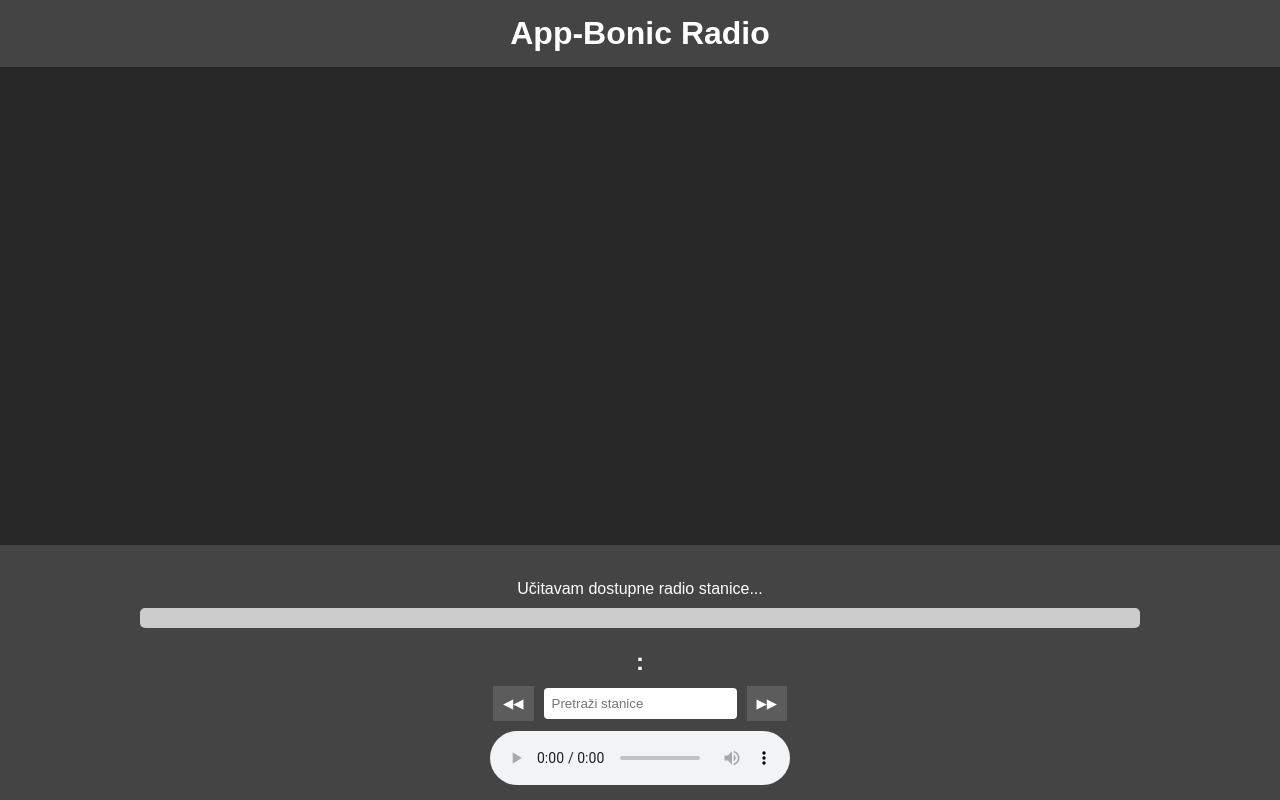
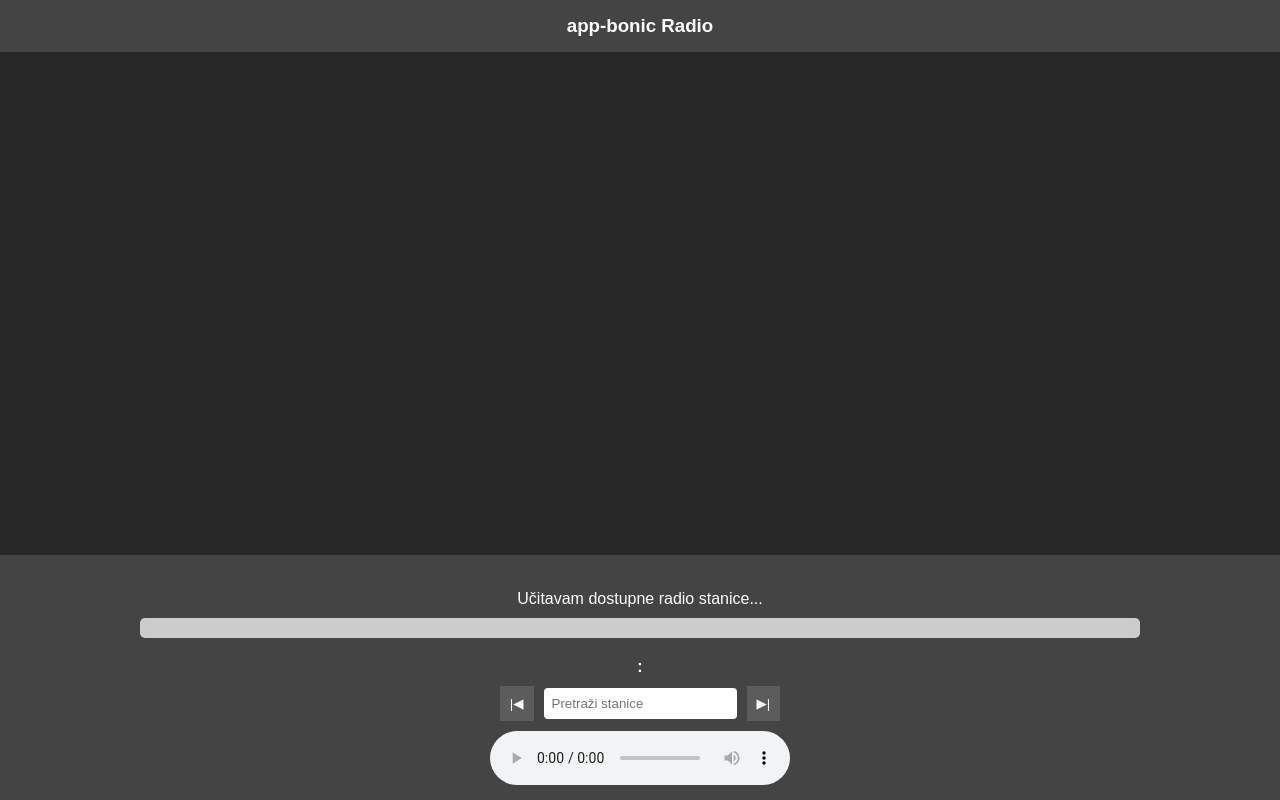
Before and after one commit to app-bonic/radio, a plain HTML site: page index.html in a window 1280 px wide. Drawn offline with Linux system fonts and the light colour scheme; no server answers.

Commit message:
Add files via upload

```diff
--- a/index.html
+++ b/index.html
@@ -8,12 +8,13 @@
 </head>
 <body>
     <header>
-        <h1>App-Bonic Radio</h1>
+        <h3>app-bonic Radio</h3>
     </header>
 
     <section id="station-list">
         <ul id="stations"></ul>
     </section>
+
 
     <footer>
         <div id="loading-container">
@@ -22,11 +23,12 @@
                 <div id="task-progress"></div>
             </div>
         </div>
-        <h2 id="now-playing">: </h2>
+
+        <h4 id="now-playing">: </h4>
         <div class="controls">
-            <button onclick="previousStation()">◀◀</button>
+            <button onclick="previousStation()">|◀</button>
             <input type="text" id="search" placeholder="Pretraži stanice" oninput="filterStations()">
-            <button onclick="nextStation()">▶▶</button>
+            <button onclick="nextStation()">▶|</button>
         </div>
         <audio id="audio-player" controls></audio>
     </footer>
--- a/style.css
+++ b/style.css
@@ -11,6 +11,7 @@ body {
     display: flex;
     flex-direction: column-reverse;;
     min-height: 100vh;
+    place-items: center;
 }
 
 header {
```
